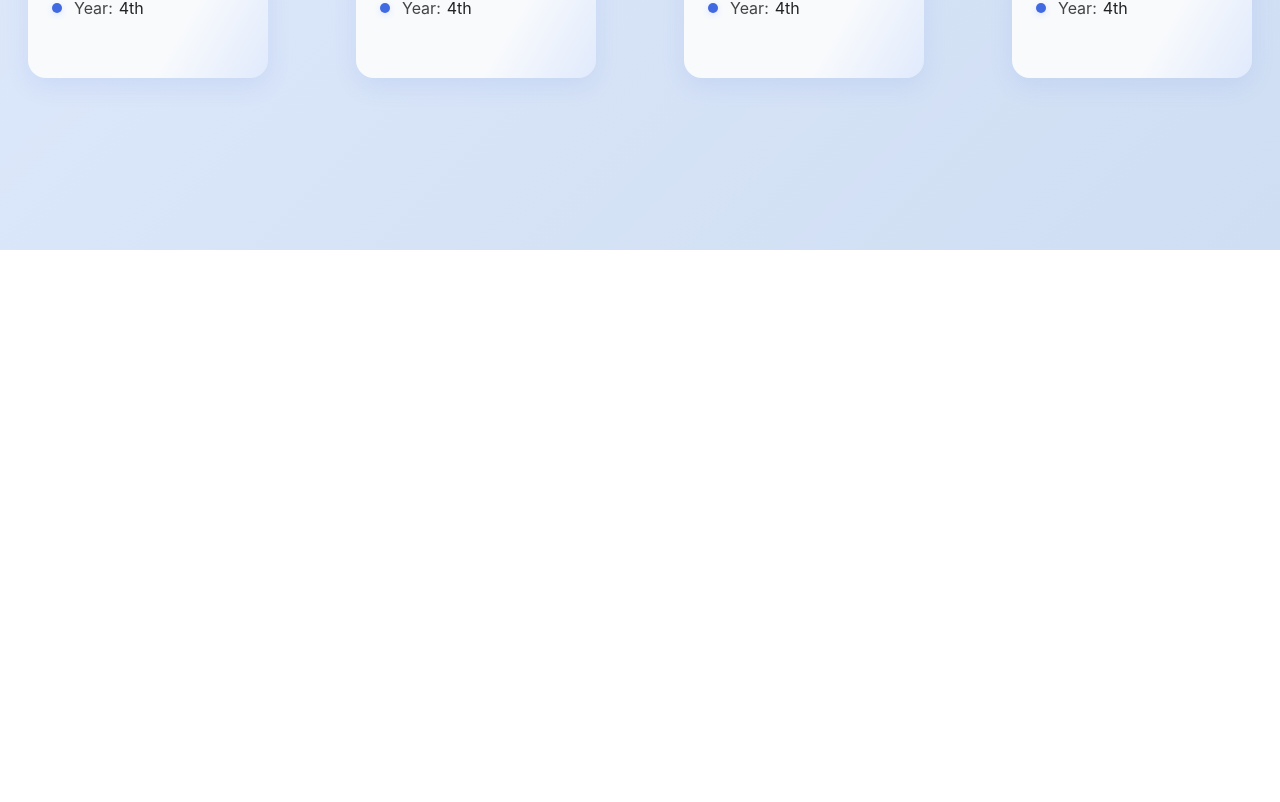
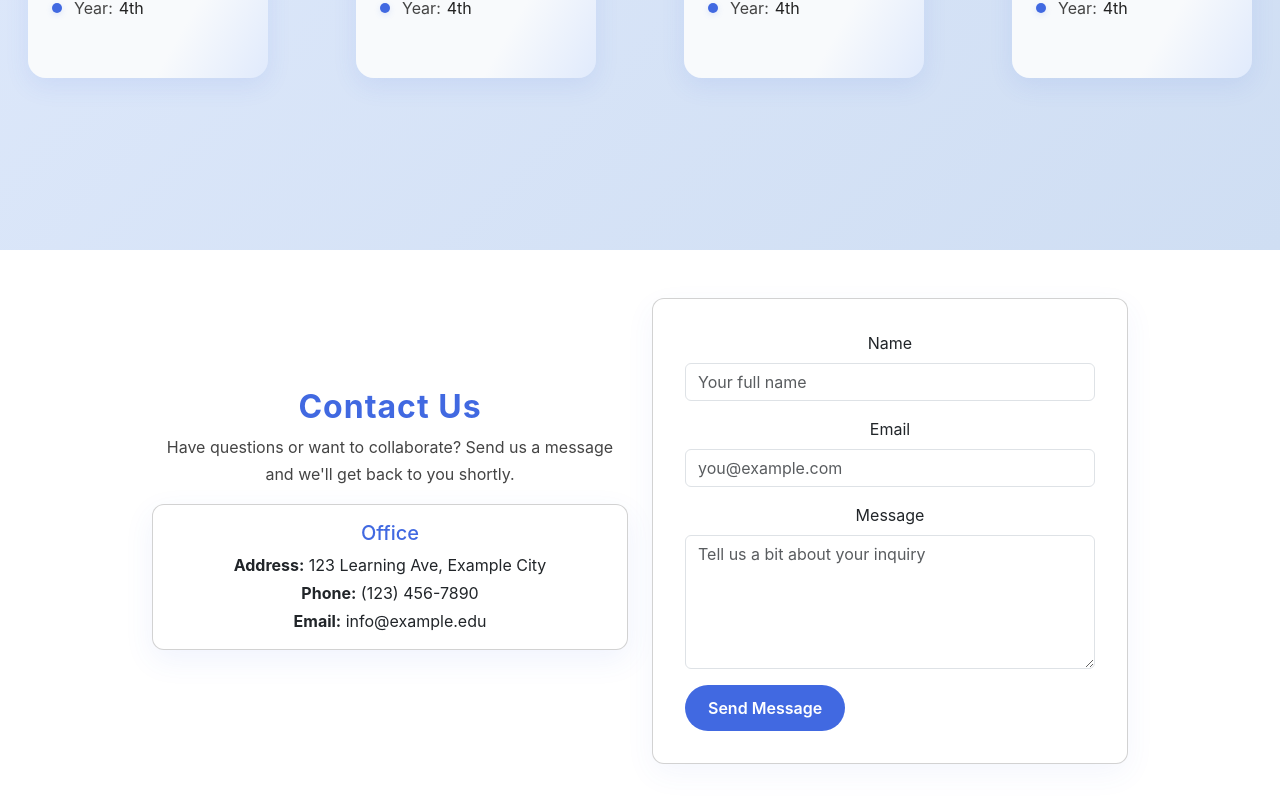
Before and after one commit to FrancisDev69420/MIDTERM-LABORATORY-1-ITP110, a React (Create React App) app in the folder lab1/: page / in a window 1280 px wide. Shown: the part 1412-2214 px from the top of the page. Before the commit the page ends 1662 px from the top, so only its background shows below. Built offline with nearby package versions, Linux system fonts and the light colour scheme.

Commit message:
feat: add Contact component and integrate it into App

```diff
--- a/lab1/src/App.js
+++ b/lab1/src/App.js
@@ -2,6 +2,7 @@ import './App.css';
 import Header from './Components/Header';
 import Home from './Components/Home';
 import About from './Components/About';
+import Contact from './Components/Contact';
 
 
 function App() {
@@ -10,6 +11,7 @@ function App() {
       <Header />
       <Home />
       <About />
+      <Contact />
     </div>
   );
 }
--- a/lab1/src/Components/Contact.js
+++ b/lab1/src/Components/Contact.js
@@ -0,0 +1,125 @@
+import React, { useState } from 'react';
+
+const Contact = () => {
+  const [form, setForm] = useState({ name: '', email: '', message: '' });
+  const [status, setStatus] = useState(null); // null | 'sending' | 'sent' | 'error'
+
+  const primary = '#4169E1';
+
+  const handleChange = (e) => {
+    const { name, value } = e.target;
+    setForm((s) => ({ ...s, [name]: value }));
+  };
+
+  const handleSubmit = (e) => {
+    e.preventDefault();
+    if (!form.name || !form.email || !form.message) {
+      setStatus('error');
+      return;
+    }
+
+    setStatus('sending');
+    // Simulate async submit
+    setTimeout(() => {
+      setStatus('sent');
+      setForm({ name: '', email: '', message: '' });
+    }, 900);
+  };
+
+  return (
+    <section id="contact" style={{ padding: '48px 0', background: 'white', minHeight: '80vh' }}>
+      <div className="container" style={{ maxWidth: '1000px' }}>
+        <div className="row align-items-center">
+          <div className="col-md-6 mb-4">
+            <h2 style={{ color: primary, fontWeight: '700', letterSpacing: '1px' }}>Contact Us</h2>
+            <p style={{ color: '#444', lineHeight: 1.7 }}>
+              Have questions or want to collaborate? Send us a message and we'll get back to you shortly.
+            </p>
+
+            <div className="card" style={{ borderRadius: '12px', boxShadow: '0 10px 30px rgba(65,105,225,0.08)' }}>
+              <div className="card-body">
+                <h5 className="card-title" style={{ color: primary }}>Office</h5>
+                <p className="card-text mb-1"><strong>Address:</strong> 123 Learning Ave, Example City</p>
+                <p className="card-text mb-1"><strong>Phone:</strong> (123) 456-7890</p>
+                <p className="card-text mb-0"><strong>Email:</strong> info@example.edu</p>
+              </div>
+            </div>
+          </div>
+
+          <div className="col-md-6">
+            <div className="card p-3" style={{ borderRadius: '12px', boxShadow: '0 10px 30px rgba(65,105,225,0.06)' }}>
+              <div className="card-body">
+                <form onSubmit={handleSubmit} noValidate>
+                  <div className="mb-3">
+                    <label className="form-label">Name</label>
+                    <input
+                      type="text"
+                      name="name"
+                      className="form-control"
+                      value={form.name}
+                      onChange={handleChange}
+                      placeholder="Your full name"
+                    />
+                  </div>
+
+                  <div className="mb-3">
+                    <label className="form-label">Email</label>
+                    <input
+                      type="email"
+                      name="email"
+                      className="form-control"
+                      value={form.email}
+                      onChange={handleChange}
+                      placeholder="you@example.com"
+                    />
+                  </div>
+
+                  <div className="mb-3">
+                    <label className="form-label">Message</label>
+                    <textarea
+                      name="message"
+                      className="form-control"
+                      rows="5"
+                      value={form.message}
+                      onChange={handleChange}
+                      placeholder="Tell us a bit about your inquiry"
+                    />
+                  </div>
+
+                  <div className="d-flex align-items-center justify-content-between">
+                    <button
+                      type="submit"
+                      className="btn"
+                      style={{
+                        backgroundColor: primary,
+                        color: 'white',
+                        borderRadius: '30px',
+                        padding: '10px 22px',
+                        fontWeight: 600,
+                      }}
+                      disabled={status === 'sending'}
+                    >
+                      {status === 'sending' ? 'Sending...' : 'Send Message'}
+                    </button>
+
+                    <div style={{ minWidth: '160px', textAlign: 'right' }}>
+                      {status === 'error' && (
+                        <div className="text-danger small">Please fill out all fields.</div>
+                      )}
+
+                      {status === 'sent' && (
+                        <div className="text-success small">Thanks! We'll reply soon.</div>
+                      )}
+                    </div>
+                  </div>
+                </form>
+              </div>
+            </div>
+          </div>
+        </div>
+      </div>
+    </section>
+  );
+};
+
+export default Contact;
```
